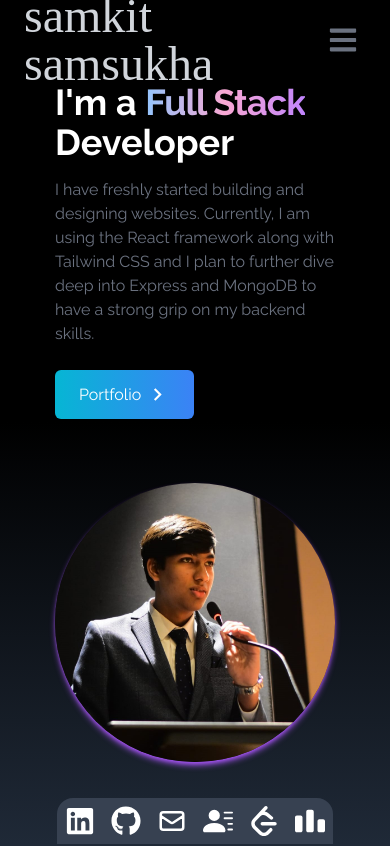
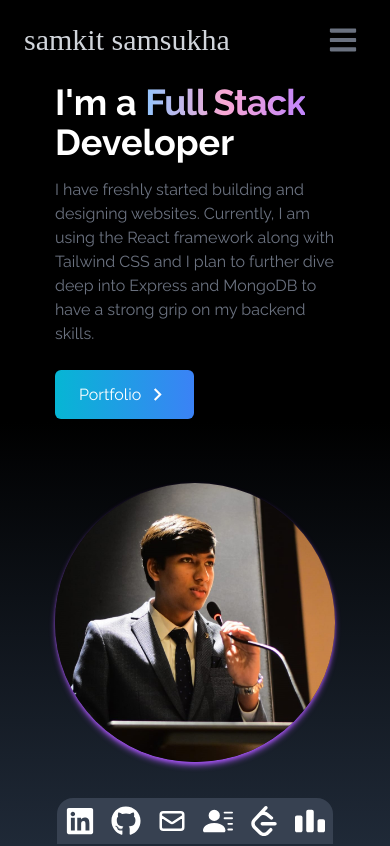
Before and after one commit to samkitsamsukha/portfolio-samkit, a React (Create React App) app: page / in a window 390 px wide. Shown: the top 846 px of the page. Built offline with nearby package versions, Linux system fonts and the light colour scheme; a web font is replaced by a local one.

Commit message:
Bug fixes

```diff
--- a/src/components/Navbar.jsx
+++ b/src/components/Navbar.jsx
@@ -39,7 +39,7 @@ const Navbar = (props) => {
 		>
 			<div>
 				<h1
-					className={`text-5xl font-signature ml-2  ${
+					className={`font-signature ml-2 text-3xl sm:text-5xl  ${
 						props.mode === "dark" ? "text-gray-300" : "text-gray-600"
 					}`}
 				>
--- a/src/components/Portfolio.jsx
+++ b/src/components/Portfolio.jsx
@@ -86,7 +86,7 @@ const Portfolio = ({ mode }) => {
 							className={`shadow-md rounded-lg shadow-gray-600 ${
 								mode === "dark"
 									? "bg-gradient-to-t from-gray-950 to-gray-800 via-gray-900"
-									: "bg-gradient-to-t from-gray-400 to-white via-gray-300"
+									: "bg-gradient-to-t from-gray-300 to-white via-gray-100"
 							}`}
 						>
 							<img
```
